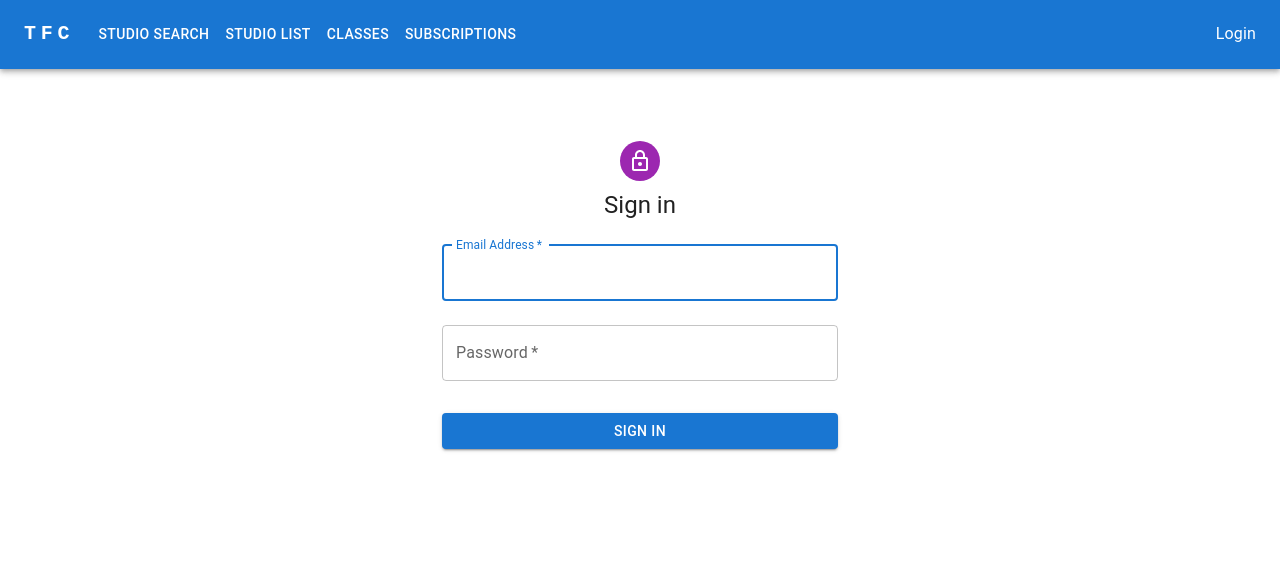
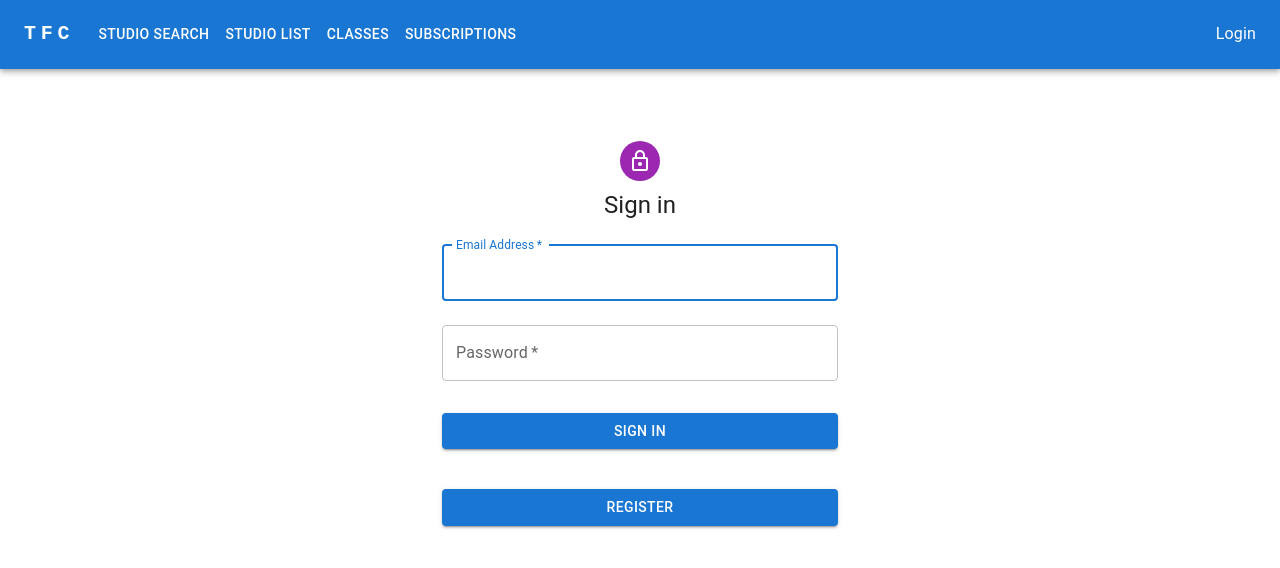
Before and after one commit to tamanoir0211/csc309-project, a React (Create React App) app in the folder PF/tfc/: page /login in a window 1280 px wide. Shown: the top 568 px of the page. Built offline with nearby package versions, Linux system fonts and the light colour scheme; no server answers.

Commit message:
Added register button to login page

```diff
--- a/PF/tfc/src/context/AuthContext.js
+++ b/PF/tfc/src/context/AuthContext.js
@@ -35,6 +35,7 @@ export const AuthProvider = ({children}) => {
         const data = await res.json();
         if (res.status === 200) {
             if (data.token) {
+                setIncorrectCreds(false);
                 localStorage.setItem("authTokens", JSON.stringify(data.token));
                 setAuthTokens(data.token);
                 console.log(data.token);
--- a/PF/tfc/src/views/Account.js
+++ b/PF/tfc/src/views/Account.js
@@ -8,7 +8,8 @@ import Typography from '@mui/material/Typography';
 import Container from '@mui/material/Container';
 import CssBaseline from '@mui/material/CssBaseline';
 import Box from '@mui/material/Box';
-
+import Alert from '@mui/material/Alert';
+import AlertTitle from '@mui/material/AlertTitle';
 const theme = createTheme();
 
 const AccountPage = () => {
--- a/PF/tfc/src/views/Login.js
+++ b/PF/tfc/src/views/Login.js
@@ -9,7 +9,13 @@ import Box from '@mui/material/Box';
 import Avatar from '@mui/material/Avatar';
 import LockOutlinedIcon from '@mui/icons-material/LockOutlined';
 import Typography from '@mui/material/Typography';
+import { Link } from "react-router-dom";
 const theme = createTheme();
+
+const linkStyle = {
+    textDecoration: 'none',
+    color: 'inherit',
+}
 
 const LoginPage = () => {
     const { loginUser, loading, setLoading, incorrectCreds, setIncorrectCreds } = useContext(AuthContext);
@@ -101,7 +107,18 @@ const LoginPage = () => {
                     >
                         Sign In
                     </Button>
+                    <Link to="/register" style={linkStyle}>
+                <Button
+                        type="submit"
+                        fullWidth
+                        variant="contained"
+                        sx={{ mt: 3, mb: 2 }}
+                    >
+                        Register
+                    </Button>
+                </Link>
                 </Box>
+
             </Box>
         </Container>
     </ThemeProvider>
```
Also changed, not shown: PF/tfc/src/components/Header.js (+0 -9 lines).
